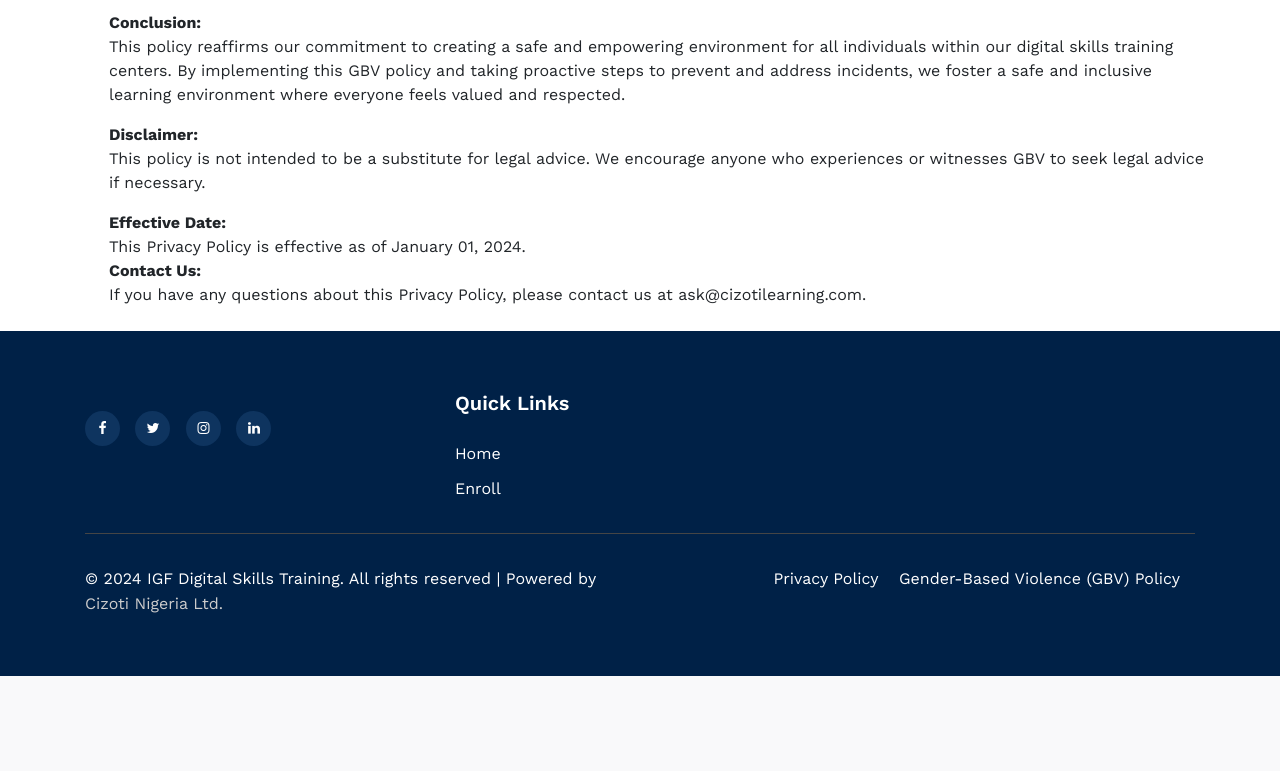
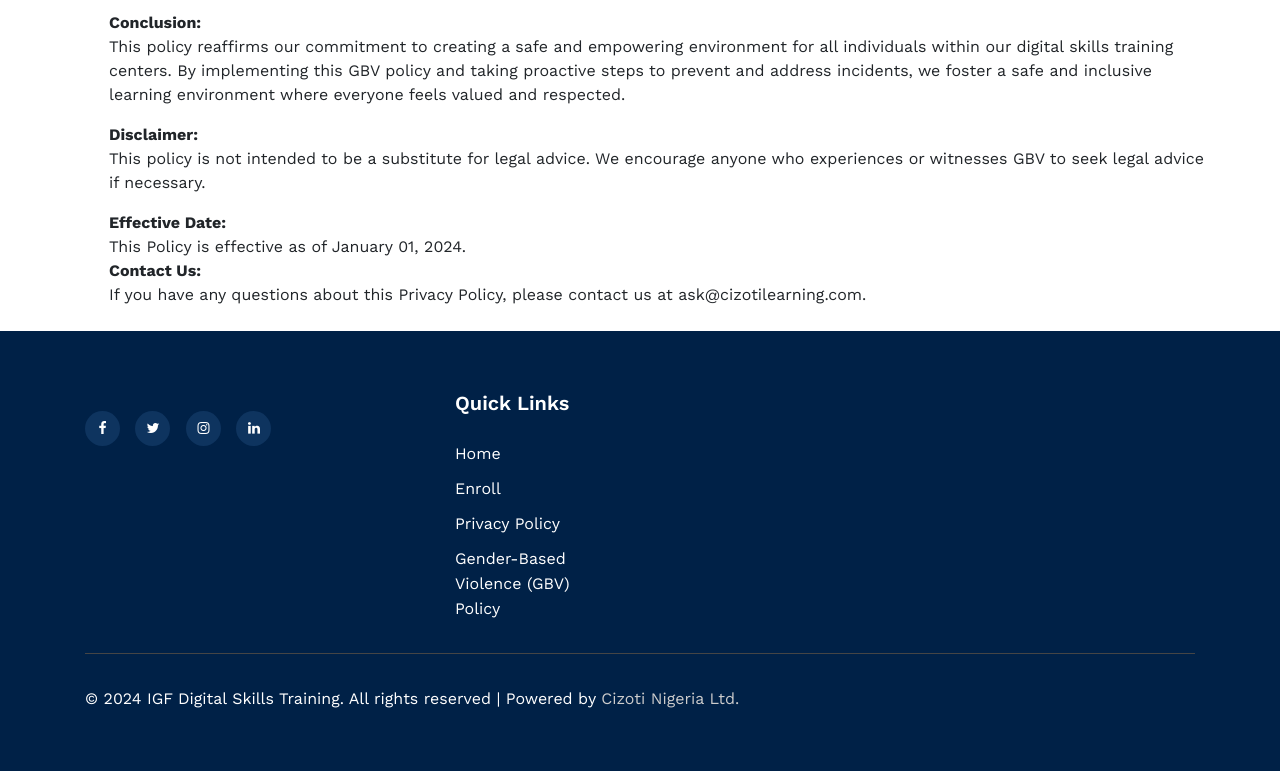
Before and after one commit to barth007/enrollmentfrom, a Django app: page /policies/ in a window 1280 px wide. Shown: the part 4161-4932 px from the top of the page. Before the commit the page ends 4837 px from the top, so only its background shows below. Run offline with Django 5.2, Linux system fonts and the light colour scheme; some libraries are stand-ins or nearby versions.

Commit message:
fixed margin and links

```diff
--- a/templates/base.html
+++ b/templates/base.html
@@ -116,18 +116,17 @@
                         <h6 class="footer-title-29">Quick Links</h6>
                         <li><a href="/">Home</a></li>
                         <li><a href="/enroll">Enroll</a></li>
+                        <li><a href="/policies#privacy">Privacy Policy</a></li>
+                        <li><a href="/policies#GBV">Gender-Based Violence (GBV) Policy</a></li>
                         <!-- <li><a href="services.html">Services</a></li> -->
                         <!-- <li><a href="#"> Blog</a></li> -->
                         <!-- <li><a href="contact.html">Contact</a></li> -->
                     </ul>
                 </div>
             </div>
-            <div class="d-grid grid-col-2 bottom-copies">
+            <div class="d-grid grid-col bottom-copies">
                 <p class="copy-footer-29">© 2024 IGF Digital Skills Training. All rights reserved | Powered by <a href="#">Cizoti Nigeria Ltd.</a></p>
-                 <ul class="list-btm-29">
-                        <li><a href="/policies#privacy">Privacy Policy</a></li>
-                        <li><a href="/policies#GBV">Gender-Based Violence (GBV) Policy</a></li>
-                      </ul>
+
             </div>
         </div>
     </div>
--- a/templates/policies.html
+++ b/templates/policies.html
@@ -169,7 +169,7 @@
 
         </div>
 
-        <div class="col-12 m-md-4">
+        <div class="col-12 m-md-4 mt-5">
 
             <h2 id="#GBV">Gender-Based Violence (GBV) Policy</h2>
 
@@ -309,7 +309,7 @@
 
             </p>
             <p>
-                This Privacy Policy is effective as of January 01, 2024.
+                This Policy is effective as of January 01, 2024.
             </p>
 
             <p>
```
